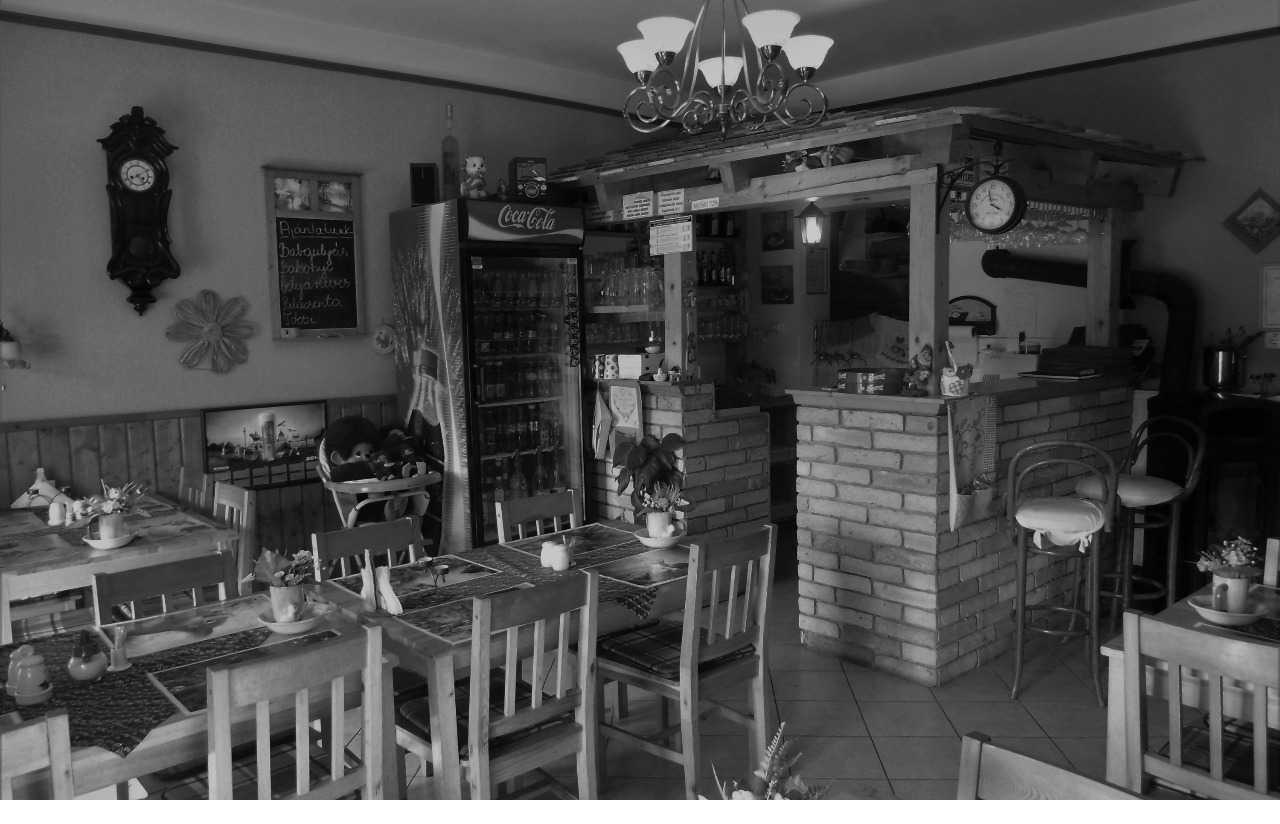
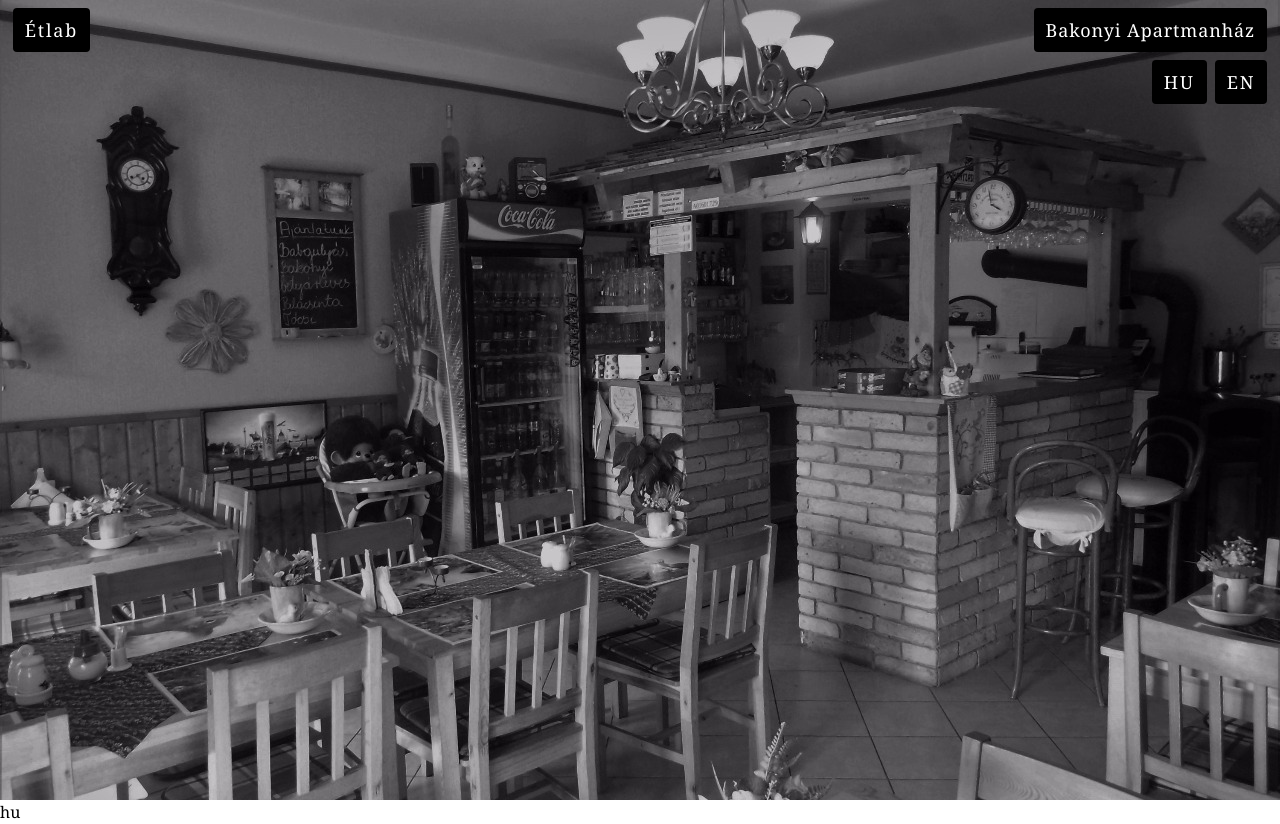
Before and after one commit to xdevtomix/mokus, a React (Vite) app: page / in a window 1280 px wide. Before the commit the page ends 800 px from the top, so only its background shows below. Built offline with nearby package versions, Linux system fonts and the light colour scheme.

Commit message:
upper buttons work 1

```diff
--- a/index.html
+++ b/index.html
@@ -1,5 +1,5 @@
 <!DOCTYPE html>
-<html lang="hu" class="w-screen h-screen m-0 p-0 overflow-hidden">
+<html lang="hu" class="w-screen h-screen m-0 p-0 overflow-hidden font-serif">
 
 <head>
   <meta charset="UTF-8" />
--- a/public/sw-mokus.js
+++ b/public/sw-mokus.js
@@ -1,7 +1,7 @@
 
 const ServiceWorkerGlobalScope = this;
 const cacheNameBasis = 'mokus';
-const version = '21.09.15.6';
+const version = '21.09.15.8';
 const cacheName = `${cacheNameBasis}-v${version}`;
 const urlsToCache = [
     './images/mokusbufe_bw_64_64.png',
--- a/src/App.jsx
+++ b/src/App.jsx
@@ -1,13 +1,15 @@
-import React from 'react';
+import React, { useState } from 'react';
 
 import ServiceWorkerInstallerUpdater from './components/ServiceWorkerInstallerUpdater';
 import Home from './components/Home';
 
 export default function App() {
+  const [language, setLanguage] = useState('hu');
+
   return (
     <div className="w-full h-full">
       <ServiceWorkerInstallerUpdater />
-      <Home />
+      <Home language={language} setLanguage={setLanguage}/>
     </div>
   )
 }
--- a/src/components/Home.jsx
+++ b/src/components/Home.jsx
@@ -1,6 +1,6 @@
 import React, { useRef, useEffect } from "react";
 
-export default function Home() {
+export default function Home({ language, setLanguage }) {
     const imgRef = useRef(null);
 
     useEffect(() => {
@@ -31,6 +31,17 @@ export default function Home() {
                 "
                 className="w-full h-full object-cover"
                 alt="Mókusbüfé" />
+
+            <button className="fixed top-[1vh] left-[1vw] bg-black text-white text-lg leading-5 tracking-widest p-3 rounded cursor-pointer border-0 outline-none">Étlab</button>
+
+            <div className="fixed top-[1vh] right-[1vw] flex flex-col items-end">
+                <a className="bg-black text-white text-lg leading-5 tracking-wider p-3 rounded no-underline mb-2" href="https://www.bakonyiapartmanhaz.hu">Bakonyi Apartmanház</a>
+                <div className="space-x-2">
+                    <button className="bg-black text-white text-lg leading-5 tracking-widest p-3 rounded cursor-pointer border-0 outline-none" onClick={() => setLanguage('hu')}>HU</button>
+                    <button className="bg-black text-white text-lg leading-5 tracking-widest p-3 rounded cursor-pointer border-0 outline-none" onClick={() => setLanguage('en')}>EN</button>
+                </div>
+            </div>
+            {language}
         </div>
     );
 }
--- a/src/components/ServiceWorkerInstallerUpdater.jsx
+++ b/src/components/ServiceWorkerInstallerUpdater.jsx
@@ -30,6 +30,8 @@ export default function ServiceWorkerInstallerUpdater() {
                     onClick={() => location.reload()}
                 >
                     Frissítsen a legújabb étlaphoz!
+                    <br />
+                    Refresh to get the latest menu.
                 </div>
             }
         </>
```
